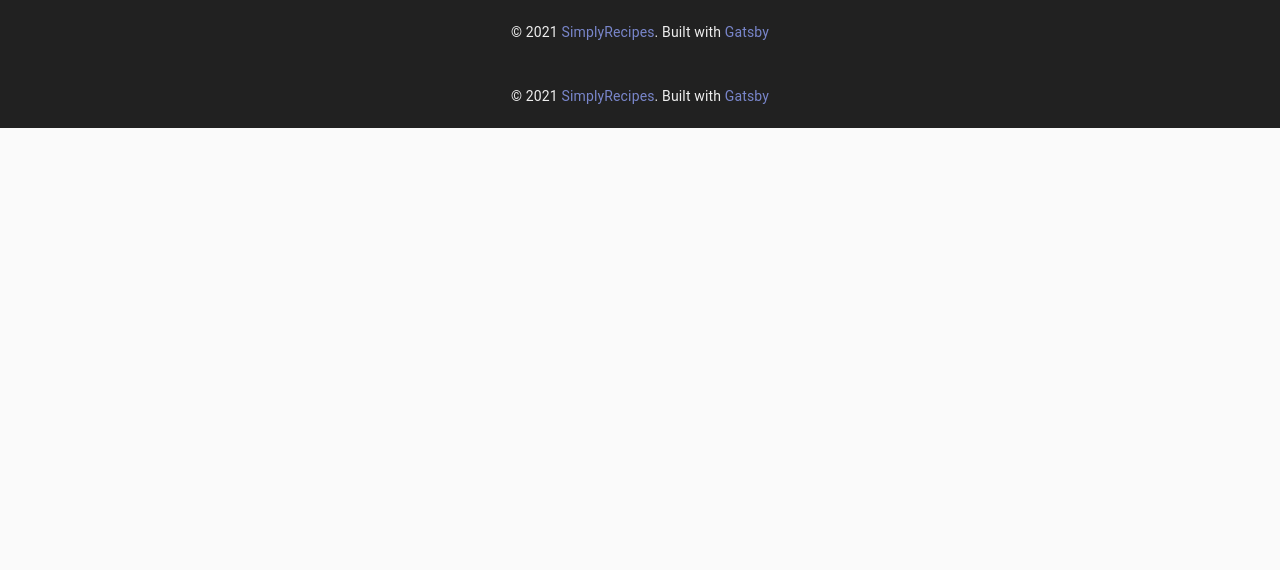
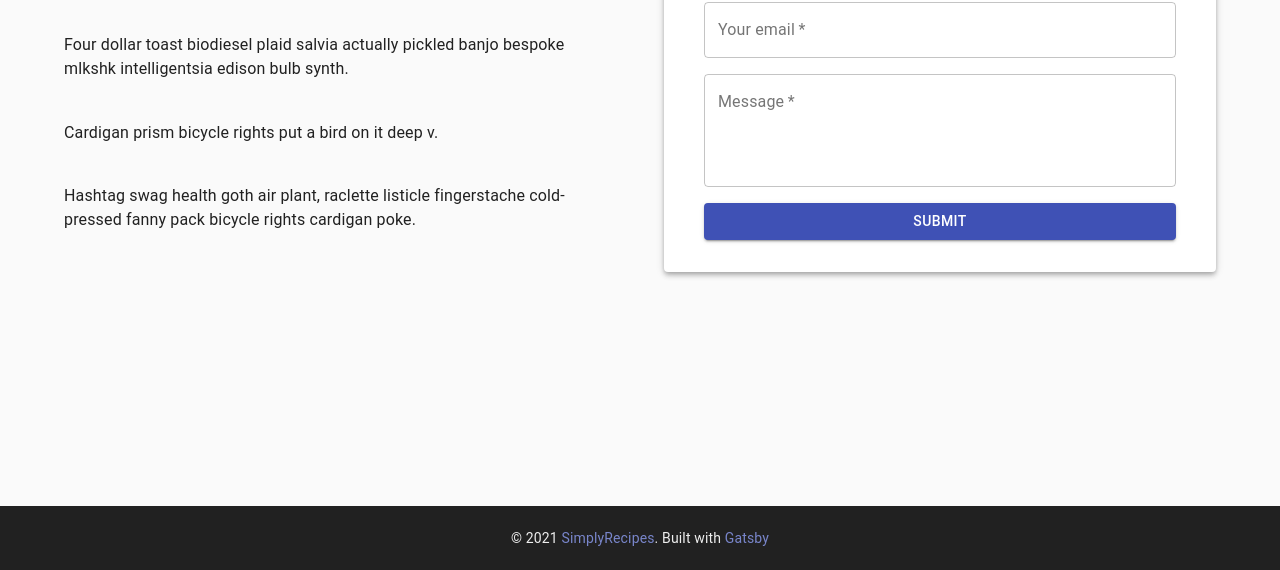
Before and after one commit to MatiasDuhalde/Gatsby-V3-Course-Notes, a Gatsby site in the folder SimplyRecipes/: page /contact in a window 1280 px wide. Shown: the part 262-832 px from the top of the page. Before the commit the page ends 800 px from the top, so only its background shows below. Built offline with nearby package versions, Linux system fonts and the light colour scheme; Gatsby itself is replaced by a stand-in of ours.

Commit message:
:recycle: Refactor all styles

```diff
--- a/SimplyRecipes/src/components/BasePage.tsx
+++ b/SimplyRecipes/src/components/BasePage.tsx
@@ -1,17 +1,14 @@
 import { makeStyles, Theme } from '@material-ui/core';
 import React from 'react';
-import Layout from './Layout';
 
 const useStyles = makeStyles((theme: Theme) => {
-  console.log(theme);
-
   return {
     root: {
       width: '90vw',
       maxWidth: theme.breakpoints.values.lg,
-      margin: '0 auto',
-      paddingTop: '2rem',
-      minHeight: 'calc(100vh - (6rem + 4rem))',
+      margin: theme.spacing(0, 'auto'),
+      paddingTop: theme.spacing(8),
+      minHeight: `calc(100vh - (${theme.spacing(24)} + ${theme.spacing(16)}))`,
     },
   };
 });
@@ -19,11 +16,7 @@ const useStyles = makeStyles((theme: Theme) => {
 const BasePage: React.FC = props => {
   const classes = useStyles();
 
-  return (
-    <Layout>
-      <main className={classes.root}>{props.children}</main>
-    </Layout>
-  );
+  return <main className={classes.root}>{props.children}</main>;
 };
 
 export default BasePage;
--- /dev/null
+++ b/SimplyRecipes/src/components/ContactForm.tsx
@@ -0,0 +1,62 @@
+import React from 'react';
+import { Button, makeStyles, TextField } from '@material-ui/core';
+import Form from './Form';
+
+const useStyles = makeStyles(() => {
+  return {
+    root: {
+      width: '100%',
+      margin: 0,
+    },
+  };
+});
+
+const ContactForm: React.FC = () => {
+  const classes = useStyles();
+
+  return (
+    <div className={classes.root}>
+      <Form>
+        <div className="form-row">
+          <TextField
+            type="text"
+            name="name"
+            id="name"
+            label="Your name"
+            variant="outlined"
+            required
+            fullWidth
+          />
+        </div>
+        <div className="form-row">
+          <TextField
+            type="email"
+            name="email"
+            id="email"
+            label="Your email"
+            variant="outlined"
+            required
+            fullWidth
+          />
+        </div>
+        <div className="form-row">
+          <TextField
+            multiline
+            variant="outlined"
+            name="message"
+            id="message"
+            label="Message"
+            minRows="4"
+            required
+            fullWidth
+          />
+        </div>
+        <Button variant="contained" color="primary" fullWidth>
+          Submit
+        </Button>
+      </Form>
+    </div>
+  );
+};
+
+export default ContactForm;
--- a/SimplyRecipes/src/components/Footer.tsx
+++ b/SimplyRecipes/src/components/Footer.tsx
@@ -5,12 +5,11 @@
   return {
     root: {
       display: 'flex',
-      height: '4rem',
+      height: theme.spacing(16),
       textAlign: 'center',
       alignItems: 'center',
       justifyContent: 'center',
       backgroundColor: theme.palette.grey[900],
-      padding: theme.spacing(3),
       color: theme.palette.grey[200],
       '& h5': { marginBottom: 0 },
       '& p': { marginBottom: 0 },
--- /dev/null
+++ b/SimplyRecipes/src/components/Form.tsx
@@ -0,0 +1,25 @@
+import React from 'react';
+import { makeStyles, Theme } from '@material-ui/core';
+
+const useStyles = makeStyles((theme: Theme) => {
+  return {
+    root: {
+      width: '100%',
+      background: theme.palette.background.paper,
+      borderRadius: theme.shape.borderRadius,
+      boxShadow: theme.shadows[4],
+      padding: theme.spacing(8, 10),
+      '& .form-row': {
+        marginBottom: `${theme.spacing(4)}`,
+      },
+    },
+  };
+});
+
+const Form: React.FC = props => {
+  const classes = useStyles();
+
+  return <form className={classes.root}>{props.children}</form>;
+};
+
+export default Form;
--- a/SimplyRecipes/src/pages/contact.tsx
+++ b/SimplyRecipes/src/pages/contact.tsx
@@ -1,9 +1,59 @@
 import React from 'react';
 import { PageProps } from 'gatsby';
-import Layout from '../components/Layout';
+import { makeStyles, Theme, Typography } from '@material-ui/core';
+import BasePage from '../components/BasePage';
+import ContactForm from '../components/ContactForm';
+
+const useStyles = makeStyles((theme: Theme) => {
+  return {
+    root: {
+      display: 'grid',
+      gap: `${theme.spacing(8)} ${theme.spacing(12)}`,
+      paddingBottom: theme.spacing(12),
+      [theme.breakpoints.up('md')]: {
+        gridTemplateColumns: '1fr 1fr',
+        alignItems: 'center',
+      },
+    },
+    contactInfo: {
+      display: 'flex',
+      height: '100%',
+      flexDirection: 'column',
+      justifyContent: 'space-evenly',
+    },
+    contactForm: {
+      width: '100%',
+      margin: 0,
+    },
+  };
+});
 
 const ContactPage: React.FC<PageProps> = () => {
-  return <Layout>Contact page</Layout>;
+  const classes = useStyles();
+
+  return (
+    <BasePage>
+      <section className={classes.root}>
+        <article className={classes.contactInfo}>
+          <Typography variant="h3">Want To Get In Touch?</Typography>
+          <Typography variant="body1">
+            Four dollar toast biodiesel plaid salvia actually pickled banjo bespoke mlkshk
+            intelligentsia edison bulb synth.
+          </Typography>
+          <Typography variant="body1">
+            Cardigan prism bicycle rights put a bird on it deep v.
+          </Typography>
+          <Typography variant="body1">
+            Hashtag swag health goth air plant, raclette listicle fingerstache cold-pressed fanny
+            pack bicycle rights cardigan poke.
+          </Typography>
+        </article>
+        <article className={classes.contactForm}>
+          <ContactForm />
+        </article>
+      </section>
+    </BasePage>
+  );
 };
 
 export default ContactPage;
```
Also changed, not shown: SimplyRecipes/src/pages/404.tsx (+5 -6 lines), SimplyRecipes/src/pages/about.tsx (+30 -2 lines), SimplyRecipes/src/pages/index.tsx (+1 -6 lines), SimplyRecipes/src/pages/recipes.tsx (+1 -6 lines), SimplyRecipes/src/pages/tags.tsx (+1 -6 lines).
